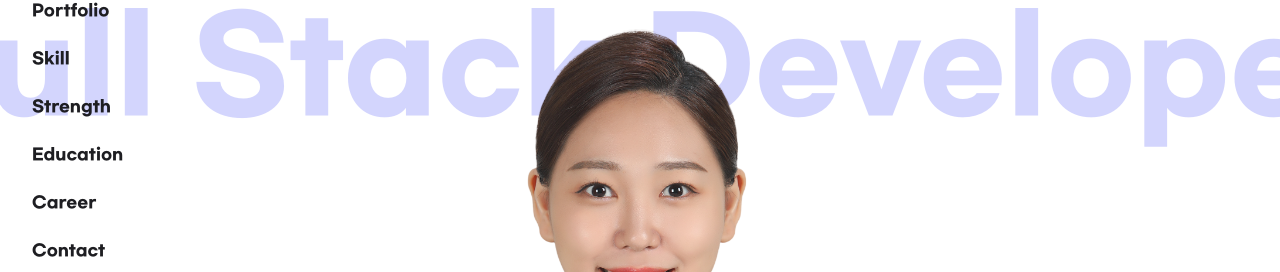
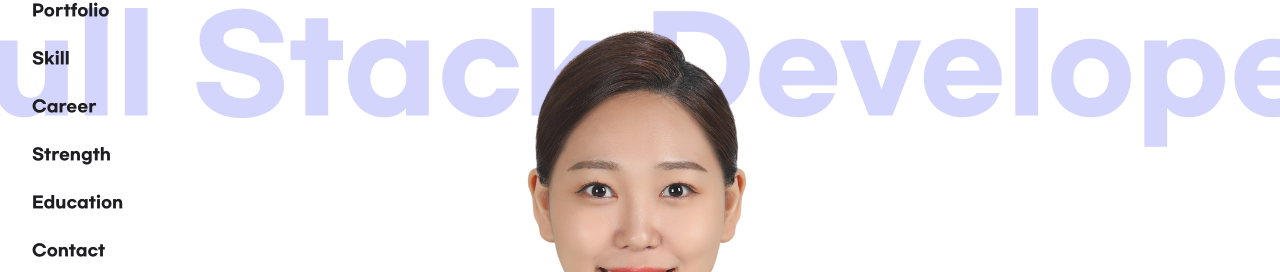
Before and after one commit to pyeonjoy/portfolio, a React (Create React App) app: page / in a window 1280 px wide. Shown: the part 142-414 px from the top of the page. Built offline with nearby package versions, Linux system fonts and the light colour scheme; no server answers.

Commit message:
Fix navigation scroll issues and prevent tab flickering

```diff
--- a/src/App.tsx
+++ b/src/App.tsx
@@ -18,6 +18,7 @@ const AppContent: React.FC = () => {
   const [isDarkMode, setIsDarkMode] = useState(false);
   const [isScrolled, setIsScrolled] = useState(false);
   const sectionsRef = useRef<{ [key: string]: HTMLElement | null }>({});
+  const isScrollingRef = useRef(false);
   const location = useLocation();
   const navigate = useNavigate();
 
@@ -79,12 +80,17 @@ const AppContent: React.FC = () => {
 
     // 스크롤 이벤트 리스너
     const handleScroll = () => {
+      // 프로그래밍 방식 스크롤 중에는 섹션 감지 비활성화
+      if (isScrollingRef.current) {
+        return;
+      }
+
       const scrollPosition = window.scrollY + window.innerHeight / 3;
       const sections = [
         "About",
         "Portfolio",
+        "Skill",
         "Career",
-        "Skill",
         "Strength",
         "Education",
         "Contact",
@@ -125,41 +131,42 @@ const AppContent: React.FC = () => {
   }, [location.pathname]);
 
   const handleSectionChange = (section: string) => {
+    // 스크롤 시작 전에 섹션을 먼저 설정하고 스크롤 감지 비활성화
+    setCurrentSection(section);
+    isScrollingRef.current = true;
+
+    const scrollToSection = () => {
+      const element = sectionsRef.current[section.toLowerCase()];
+      if (element) {
+        element.scrollIntoView({ behavior: "smooth" });
+        // 스크롤 애니메이션 완료 후 스크롤 감지 재활성화 (약 1초 후)
+        setTimeout(() => {
+          isScrollingRef.current = false;
+        }, 1000);
+      } else {
+        isScrollingRef.current = false;
+      }
+    };
+
     // 포트폴리오인 경우 메인 페이지로 이동
     if (section === "Portfolio") {
       if (location.pathname !== "/") {
         navigate("/");
         setTimeout(() => {
-          const element = sectionsRef.current[section.toLowerCase()];
-          if (element) {
-            element.scrollIntoView({ behavior: "smooth" });
-            setCurrentSection(section);
-          }
+          scrollToSection();
         }, 100);
       } else {
-        const element = sectionsRef.current[section.toLowerCase()];
-        if (element) {
-          element.scrollIntoView({ behavior: "smooth" });
-          setCurrentSection(section);
-        }
+        scrollToSection();
       }
     } else {
       // 메인 페이지가 아니면 먼저 이동
       if (location.pathname !== "/") {
         navigate("/");
         setTimeout(() => {
-          const element = sectionsRef.current[section.toLowerCase()];
-          if (element) {
-            element.scrollIntoView({ behavior: "smooth" });
-            setCurrentSection(section);
-          }
+          scrollToSection();
         }, 100);
       } else {
-        const element = sectionsRef.current[section.toLowerCase()];
-        if (element) {
-          element.scrollIntoView({ behavior: "smooth" });
-          setCurrentSection(section);
-        }
+        scrollToSection();
       }
     }
   };
--- a/src/components/Navigation/Navigation.tsx
+++ b/src/components/Navigation/Navigation.tsx
@@ -1,6 +1,6 @@
-import React, { useState } from 'react';
-import { useNavigate, useLocation } from 'react-router-dom';
-import './Navigation.css';
+import React, { useState } from "react";
+import { useNavigate, useLocation } from "react-router-dom";
+import "./Navigation.css";
 
 interface NavigationProps {
   currentSection: string;
@@ -17,48 +17,97 @@ const Navigation: React.FC<NavigationProps> = ({
   onToggleDarkMode,
   isScrolled,
 }) => {
-  const sections = ['About', 'Portfolio', 'Skill', 'Strength', 'Education', 'Career', 'Contact'];
+  const sections = [
+    "About",
+    "Portfolio",
+    "Skill",
+    "Career",
+    "Strength",
+    "Education",
+    "Contact",
+  ];
   const [isMobileMenuOpen, setIsMobileMenuOpen] = useState(false);
   const navigate = useNavigate();
   const location = useLocation();
+  const scrollPositionRef = React.useRef(0);
 
   // 모바일 메뉴 열릴 때 body 스크롤 막기
   React.useEffect(() => {
     if (isMobileMenuOpen) {
-      document.body.style.overflow = 'hidden';
-      document.body.style.position = 'fixed';
-      document.body.style.width = '100%';
+      // 현재 스크롤 위치 저장
+      scrollPositionRef.current = window.scrollY;
+      // body에 fixed 적용하면서 스크롤 위치 유지
+      document.body.style.overflow = "hidden";
+      document.body.style.position = "fixed";
+      document.body.style.top = `-${scrollPositionRef.current}px`;
+      document.body.style.width = "100%";
     } else {
-      document.body.style.overflow = '';
-      document.body.style.position = '';
-      document.body.style.width = '';
+      // body 스타일 복원
+      document.body.style.overflow = "";
+      document.body.style.position = "";
+      document.body.style.top = "";
+      document.body.style.width = "";
+      // 저장된 스크롤 위치로 복원
+      window.scrollTo(0, scrollPositionRef.current);
     }
     return () => {
-      document.body.style.overflow = '';
-      document.body.style.position = '';
-      document.body.style.width = '';
+      document.body.style.overflow = "";
+      document.body.style.position = "";
+      document.body.style.top = "";
+      document.body.style.width = "";
     };
   }, [isMobileMenuOpen]);
 
   const handleSectionClick = (section: string) => {
-    // 포트폴리오인 경우 메인 페이지로 이동
-    if (section === 'Portfolio') {
-      if (location.pathname !== '/') {
-        navigate('/');
-      }
+    // 모바일 메뉴가 열려있으면 먼저 닫고 body 스타일 복원
+    if (isMobileMenuOpen) {
+      setIsMobileMenuOpen(false);
+      // body 스타일 복원
+      document.body.style.overflow = "";
+      document.body.style.position = "";
+      document.body.style.width = "";
+
+      // body 스타일 복원 후 스크롤 실행을 위해 약간의 지연
       setTimeout(() => {
-        onSectionChange(section);
+        // 포트폴리오인 경우 메인 페이지로 이동
+        if (section === "Portfolio") {
+          if (location.pathname !== "/") {
+            navigate("/");
+            setTimeout(() => {
+              onSectionChange(section);
+            }, 100);
+          } else {
+            onSectionChange(section);
+          }
+        } else {
+          onSectionChange(section);
+        }
       }, 100);
     } else {
-      onSectionChange(section);
+      // 포트폴리오인 경우 메인 페이지로 이동
+      if (section === "Portfolio") {
+        if (location.pathname !== "/") {
+          navigate("/");
+          setTimeout(() => {
+            onSectionChange(section);
+          }, 100);
+        } else {
+          onSectionChange(section);
+        }
+      } else {
+        onSectionChange(section);
+      }
     }
-    setIsMobileMenuOpen(false);
   };
 
   const isVisible = true; // 항상 네비게이션 표시
 
   return (
-    <nav className={`navigation ${isScrolled ? 'navigationScrolled' : ''} ${isVisible ? 'navigationVisible' : ''}`}>
+    <nav
+      className={`navigation ${isScrolled ? "navigationScrolled" : ""} ${
+        isVisible ? "navigationVisible" : ""
+      }`}
+    >
       {isMobileMenuOpen && (
         <div
           className="navigationOverlay"
@@ -74,19 +123,32 @@ const Navigation: React.FC<NavigationProps> = ({
           onClick={() => setIsMobileMenuOpen(!isMobileMenuOpen)}
           aria-label="메뉴 토글"
         >
-          <span className={`navigationHamburgerLine ${isMobileMenuOpen ? 'navigationHamburgerLineOpen' : ''}`}></span>
-          <span className={`navigationHamburgerLine ${isMobileMenuOpen ? 'navigationHamburgerLineOpen' : ''}`}></span>
-          <span className={`navigationHamburgerLine ${isMobileMenuOpen ? 'navigationHamburgerLineOpen' : ''}`}></span>
+          <span
+            className={`navigationHamburgerLine ${
+              isMobileMenuOpen ? "navigationHamburgerLineOpen" : ""
+            }`}
+          ></span>
+          <span
+            className={`navigationHamburgerLine ${
+              isMobileMenuOpen ? "navigationHamburgerLineOpen" : ""
+            }`}
+          ></span>
+          <span
+            className={`navigationHamburgerLine ${
+              isMobileMenuOpen ? "navigationHamburgerLineOpen" : ""
+            }`}
+          ></span>
         </button>
-        <div className={`navigationTabs ${isMobileMenuOpen ? 'navigationTabsOpen' : ''}`}>
+        <div
+          className={`navigationTabs ${
+            isMobileMenuOpen ? "navigationTabsOpen" : ""
+          }`}
+        >
           {sections.map((section) => (
-            <div
-              key={section}
-              className="navigationTabWrapper"
-            >
+            <div key={section} className="navigationTabWrapper">
               <button
                 className={`navigationTab ${
-                  currentSection === section ? 'navigationTabActive' : ''
+                  currentSection === section ? "navigationTabActive" : ""
                 }`}
                 onClick={() => handleSectionClick(section)}
               >
@@ -101,9 +163,13 @@ const Navigation: React.FC<NavigationProps> = ({
               onChange={onToggleDarkMode}
               aria-label="다크모드 토글"
             />
-            <span className={`navigationThemeSlider ${isDarkMode ? 'navigationThemeSliderDark' : ''}`}>
+            <span
+              className={`navigationThemeSlider ${
+                isDarkMode ? "navigationThemeSliderDark" : ""
+              }`}
+            >
               <span className="navigationThemeIcon">
-                {isDarkMode ? '🌙' : '☀️'}
+                {isDarkMode ? "🌙" : "☀️"}
               </span>
             </span>
           </label>
```
